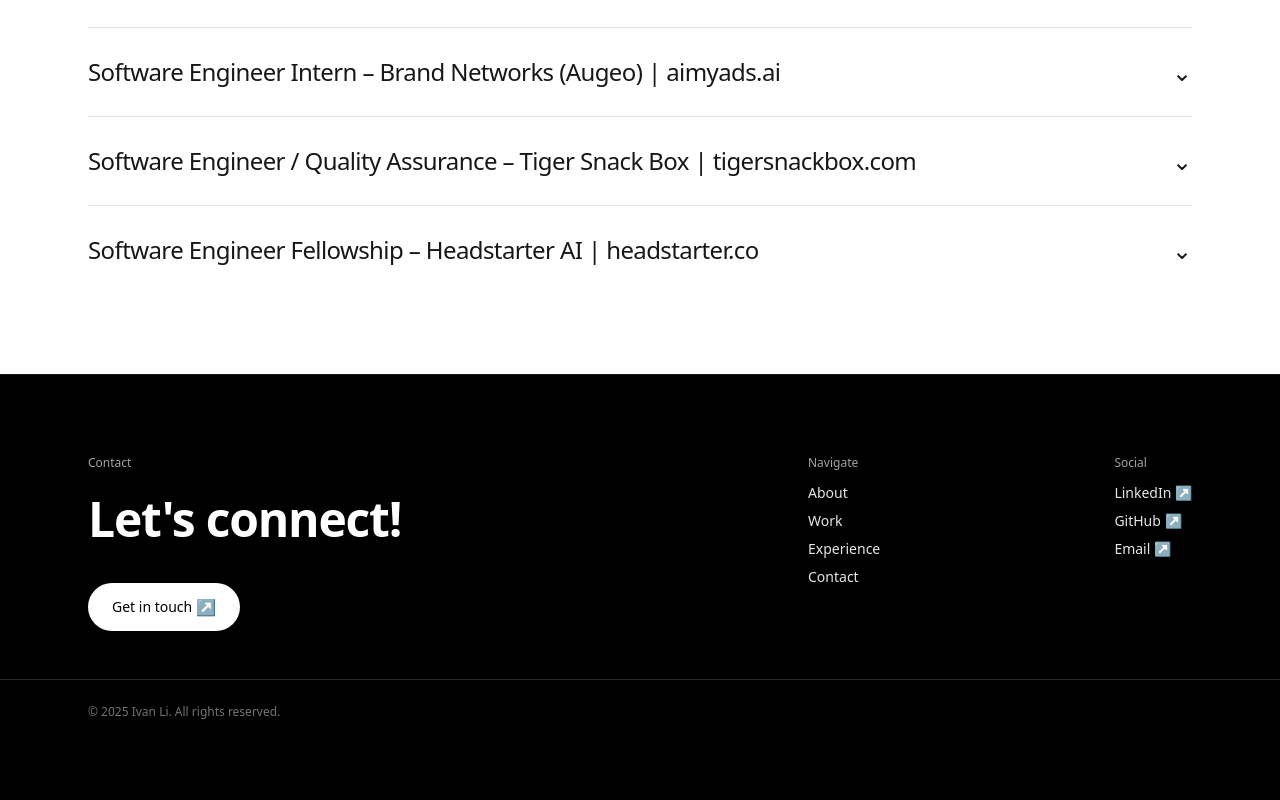
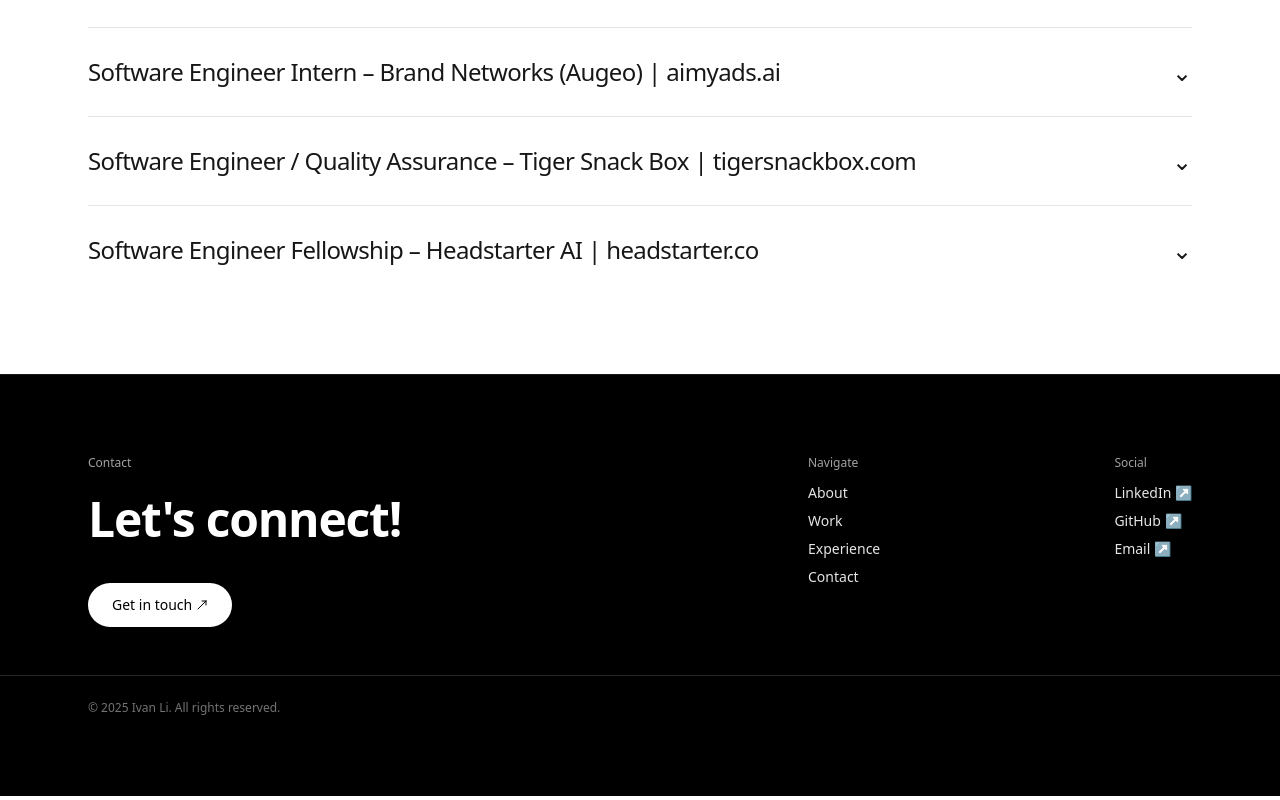
Before and after one commit to IvanLi06/Portfolio, a React (Vite) app: page / in a window 1280 px wide. Shown: the part 3050-3850 px from the top of the page. Built offline with nearby package versions, Linux system fonts and the light colour scheme.

Commit message:
changed arrows

```diff
--- a/src/components/ContactSection.tsx
+++ b/src/components/ContactSection.tsx
@@ -17,7 +17,9 @@
             target="_blank"
             rel="noopener noreferrer"
             className="mt-10 inline-flex items-center rounded-full bg-white px-6 py-3 text-sm font-medium text-black hover:bg-neutral-100">
-            Get in touch <span className="ml-1 text-base">↗</span>
+            Get in touch <svg className="ml-1 h-3 w-3" fill="none" viewBox="0 0 24 24" stroke="currentColor" strokeWidth={2}>
+                    <path strokeLinecap="round" strokeLinejoin="round" d="M4 20L20 4M20 4h-8M20 4v8" />
+                  </svg>
           </a>
         </div>
 
```
